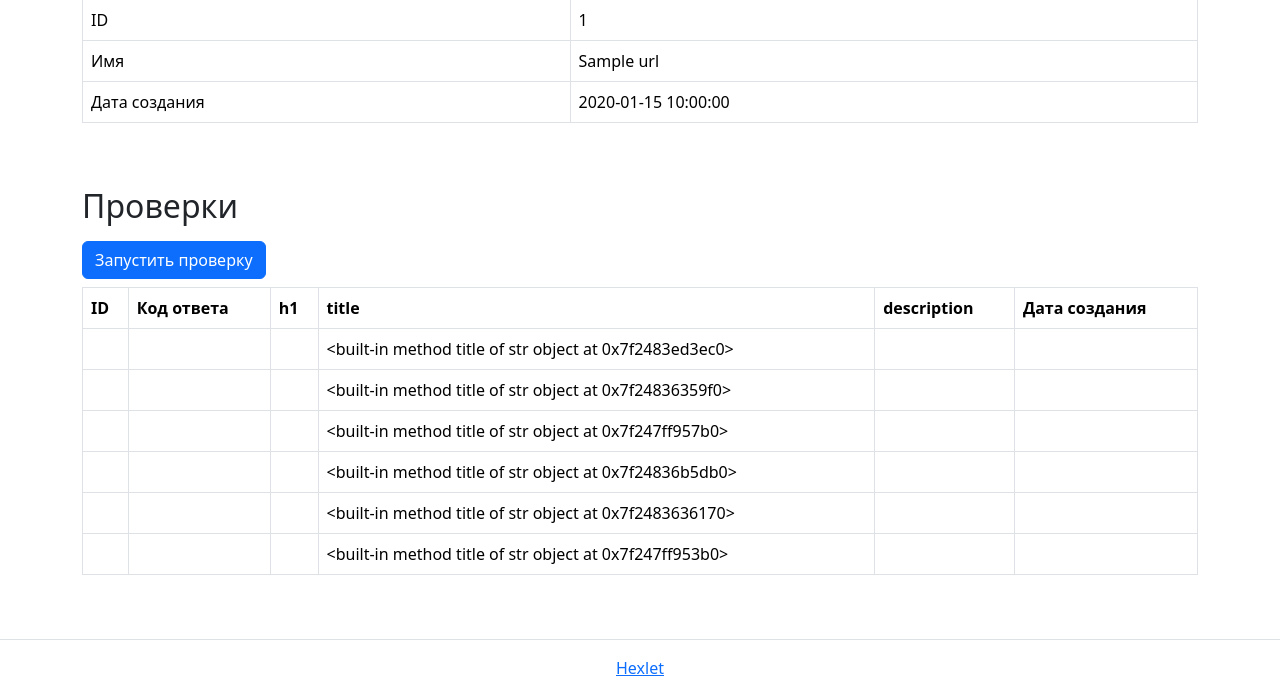
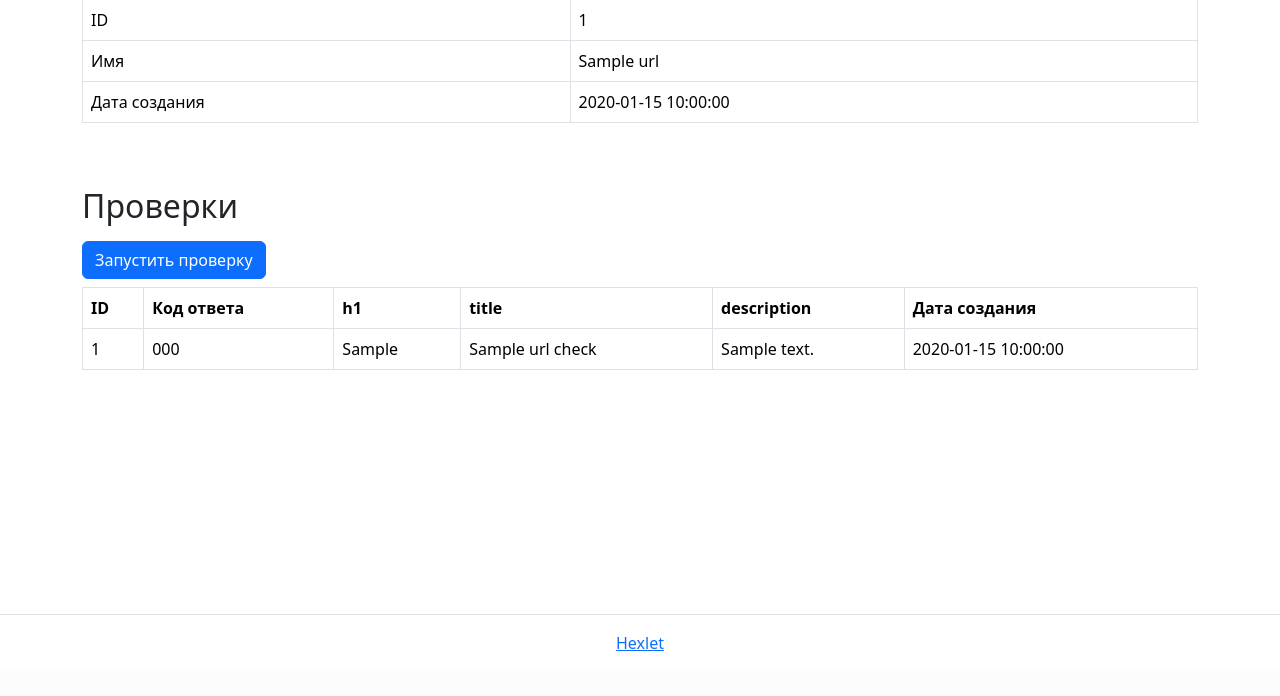
Before and after one commit to Sgaliley/python-project-83, a Flask app: page /urls/1 in a window 1280 px wide. Shown: the part 129-825 px from the top of the page. After the commit the page ends 780 px from the top, so only its background shows below. Run offline with Flask 3, Linux system fonts and the light colour scheme; a database or web service that is not in the repository returns one stand-in record (values such as "Sample title"); some libraries are stand-ins or nearby versions.

Commit message:
number 6 finish

```diff
--- a/page_analyzer/app.py
+++ b/page_analyzer/app.py
@@ -93,18 +93,18 @@ def show_url(id):
         flash('URL не найден.', 'danger')
         return redirect(url_for('list_urls'))
 
-    url_dict = {'id': url[0], 'name': url[1], 'created_at': url[2]}
-    checks_dict = {'id': checks[0][0],
-                   'status_code': checks[0][1],
-                   'h1': checks[0][2],
-                   'title': checks[0][3],
-                   'description': checks[0][4],
-                   'created_at': checks[0][5]}
+    # url_dict = {'id': url[0], 'name': url[1], 'created_at': url[2]}
+    # checks_dict = {'id': checks[0][0],
+    #                'status_code': checks[0][1],
+    #                'h1': checks[0][2],
+    #                'title': checks[0][3],
+    #                'description': checks[0][4],
+    #                'created_at': checks[0][5]}
 
     return render_template(
         'urls/detail.html',
-        url=url_dict,
-        checks=checks_dict)
+        url=url,
+        checks=checks)
 
 
 @app.route('/urls/<int:id>/checks', methods=['POST'])
--- a/page_analyzer/templates/urls/detail.html
+++ b/page_analyzer/templates/urls/detail.html
@@ -3,7 +3,7 @@
 {% block content %}
 <main class="flex-grow-1">
   <div class="container-lg mt-3">
-    <h1>Сайт: {{ url.name }}</h1>
+    <h1>Сайт: {{ url[1] }}</h1>
 
 
 <div class="table-responsive">
@@ -11,22 +11,22 @@
     <tbody>
       <tr>
         <td>ID</td>
-        <td>{{ url.id }}</td>
+        <td>{{ url[0] }}</td>
       </tr>
       <tr>
         <td>Имя</td>
-        <td>{{ url.name }}</td>
+        <td>{{ url[1] }}</td>
       </tr>
       <tr>
         <td>Дата создания</td>
-        <td>{{ url.created_at }}</td>
+        <td>{{ url[2] }}</td>
       </tr>
     </tbody>
   </table>
 </div>
 
   <h2 class="mt-5 mb-3">Проверки</h2>
-  <form method="post" action="{{ url_for('create_check', id=url.id) }}">
+  <form method="post" action="{{ url_for('create_check', id=url[0]) }}">
   <input type="submit" class="btn btn-primary" value="Запустить проверку">
   </form>
 
@@ -45,12 +45,12 @@
     <tbody>
       {% for check in checks %}
         <tr>
-            <td>{{ check.id }}</td>
-            <td>{{ check.status_code }}</td>
-            <td>{{ check.h1}}</td>
-            <td>{{ check.title}}</td>
-            <td>{{ check.description}}</td>
-            <td>{{ check.created_at }}</td>
+            <td>{{ check[0] }}</td>
+            <td>{{ check[1] }}</td>
+            <td>{{ check[2] }}</td>
+            <td>{{ check[3] }}</td>
+            <td>{{ check[4] }}</td>
+            <td>{{ check[5] }}</td>
         </tr>
         {% endfor %}
   </tbody>
```
